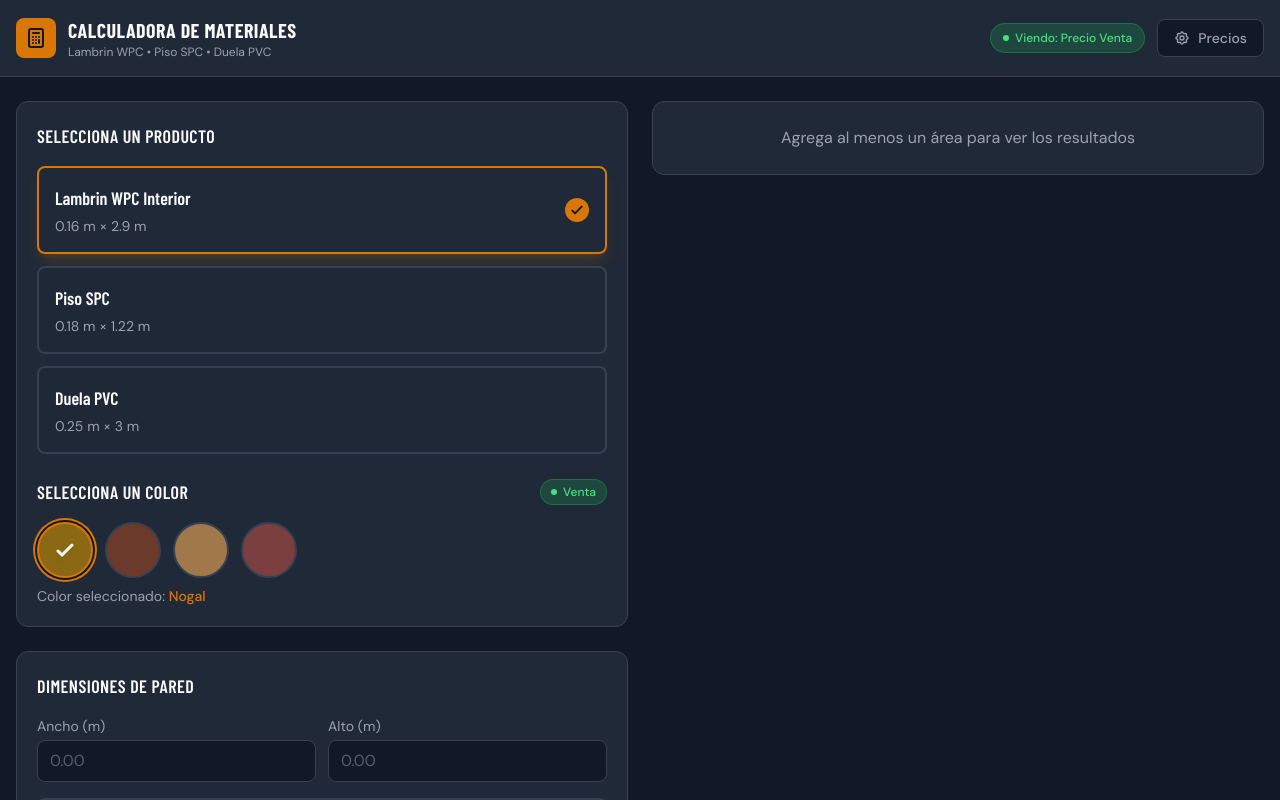
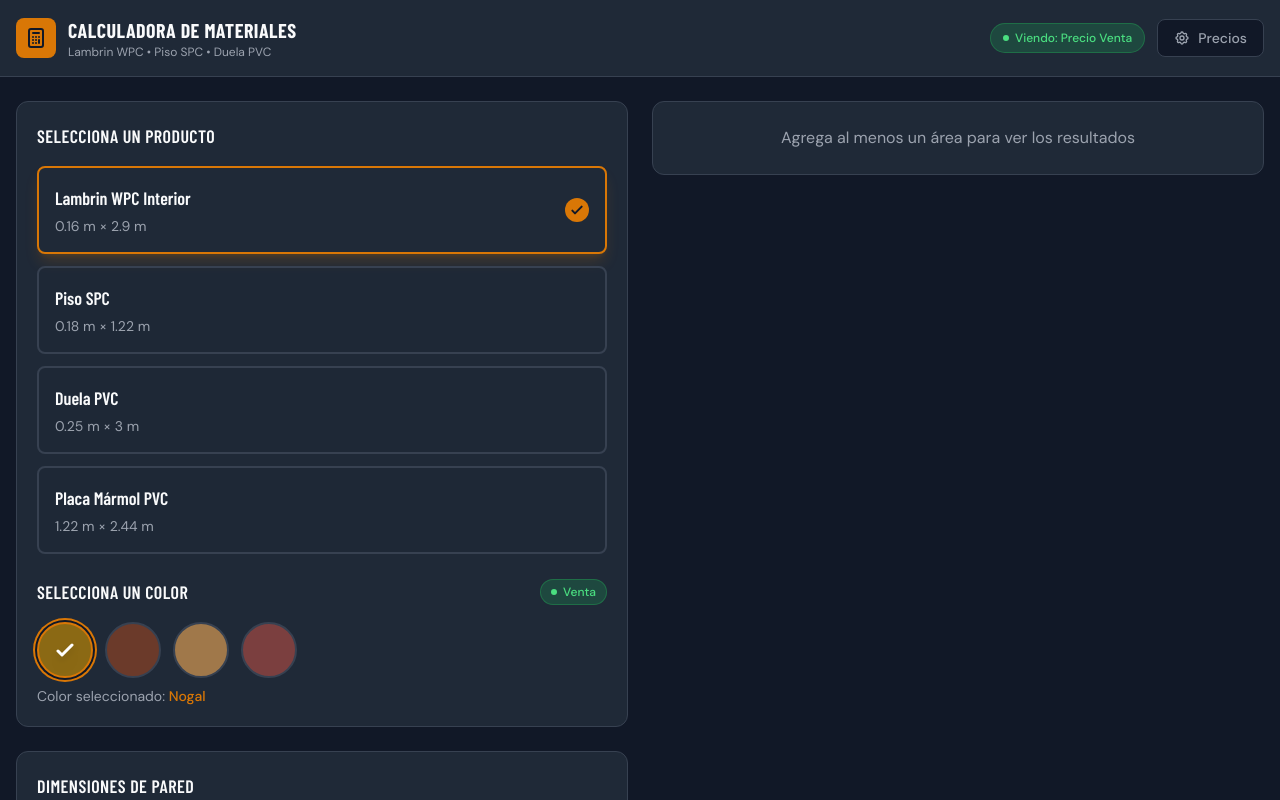
Before and after one commit to Fernando0901/lambrin_VAG, a React (Vite) app: page / in a window 1280 px wide. Shown: the top 800 px of the page. Built offline with nearby package versions, Linux system fonts and the light colour scheme.

Commit message:
Add Placa Mármol PVC with dual pricing by color and Perfil Union accessory

```diff
--- a/src/context/PriceContext.jsx
+++ b/src/context/PriceContext.jsx
@@ -52,18 +52,24 @@
         const acc = products[productId].accesorios[accessoryId]
         if (acc.piezasPorCaja && tipo === 'pieza') {
           next[productId].accesorios[accessoryId].precios[modo].caja =
-            parseFloat((parsed * acc.piezasPorCaja).toFixed(2))
+            Number.parseFloat((parsed * acc.piezasPorCaja).toFixed(2))
         } else if (acc.piezasPorCaja && tipo === 'caja') {
           next[productId].accesorios[accessoryId].precios[modo].pieza =
-            parseFloat((parsed / acc.piezasPorCaja).toFixed(2))
+            Number.parseFloat((parsed / acc.piezasPorCaja).toFixed(2))
         }
       } else {
+        const product = products[productId]
         next[productId].precios[modo][tipo] = parsed
-        const ppb = products[productId].piecesPerBox
-        if (tipo === 'pieza') {
-          next[productId].precios[modo].caja = parseFloat((parsed * ppb).toFixed(2))
+        if (product.pricePerColor) {
+          if (tipo === 'pieza') next[productId].precios[modo].caja = parsed
+          else next[productId].precios[modo].pieza = parsed
         } else {
-          next[productId].precios[modo].pieza = parseFloat((parsed / ppb).toFixed(2))
+          const ppb = product.piecesPerBox
+          if (tipo === 'pieza') {
+            next[productId].precios[modo].caja = Number.parseFloat((parsed * ppb).toFixed(2))
+          } else {
+            next[productId].precios[modo].pieza = Number.parseFloat((parsed / ppb).toFixed(2))
+          }
         }
       }
       return next
--- a/src/data/products.js
+++ b/src/data/products.js
@@ -1,6 +1,6 @@
 const MARGIN_MULTIPLIER = 1.30
 
-const buildPrecios = (costoPieza, costoCaja, piezasPorCaja) => ({
+const buildPrecios = (costoPieza, costoCaja) => ({
   costo: {
     pieza: costoPieza,
     caja: costoCaja
@@ -17,19 +17,19 @@
     name: 'Lambrin WPC Interior',
     dimensions: { width: 0.16, length: 2.90 },
     piecesPerBox: 14,
-    precios: buildPrecios(84.98, 1189.72, 14),
+    precios: buildPrecios(84.98, 1189.72),
     accesorios: {
       clip: {
         nombre: 'Clip de instalación',
         porPieza: 3,
         piezasPorCaja: 100,
-        precios: buildPrecios(2.62, 262.40, 100)
+        precios: buildPrecios(2.62, 262.40)
       },
       angulo: {
         nombre: 'Ángulo 3.0 m',
         largo: 3.0,
         piezasPorCaja: 50,
-        precios: buildPrecios(60.00, 3000.00, 50)
+        precios: buildPrecios(60.00, 3000.00)
       }
     },
     colors: [
@@ -45,7 +45,7 @@
     name: 'Piso SPC',
     dimensions: { width: 0.18, length: 1.22 },
     piecesPerBox: 10,
-    precios: buildPrecios(70.00, 700.00, 10),
+    precios: buildPrecios(70.00, 700.00),
     accesorios: {
       esquinero: {
         nombre: 'Esquinero 2.40 m',
@@ -68,13 +68,13 @@
     name: 'Duela PVC',
     dimensions: { width: 0.25, length: 3.0 },
     piecesPerBox: 10,
-    precios: buildPrecios(90.00, 900.00, 10),
+    precios: buildPrecios(90.00, 900.00),
     accesorios: {
       perfil: {
         nombre: 'Perfil 3.0 m',
         largo: 3.0,
         piezasPorCaja: 20,
-        precios: buildPrecios(43.23, 864.62, 20)
+        precios: buildPrecios(43.23, 864.62)
       }
     },
     colors: [
@@ -84,6 +84,46 @@
       { name: 'Cerezo', hex: '#8B3A3A' }
     ],
     inputType: 'floor'
+  },
+  placa: {
+    id: 'placa',
+    name: 'Placa Mármol PVC',
+    dimensions: { width: 1.22, length: 2.44 },
+    piecesPerBox: 1,
+    precios: {
+      costo: { pieza: null, caja: null },
+      venta: { pieza: null, caja: null }
+    },
+    pricePerColor: true,
+    colorPrices: {
+      '396.55': ['ÁGATA', 'GRAFITO', 'ÓNIX', 'PERLA', 'ZAFIRO'],
+      '456.90': ['AURORA', 'BLACK GOLD', 'PERLA GOLD', 'NEBBIA', 'SIENNA', 'OBSIDIA']
+    },
+    accesorios: {
+      perfilUnion: {
+        nombre: 'Perfil Union 2.45 m',
+        largo: 2.45,
+        piezasPorCaja: 1,
+        precios: {
+          costo: { pieza: 60.00, caja: null },
+          venta: { pieza: parseFloat((60.00 * MARGIN_MULTIPLIER).toFixed(2)), caja: null }
+        }
+      }
+    },
+    colors: [
+      { name: 'ÁGATA', hex: '#B5B5B5' },
+      { name: 'GRAFITO', hex: '#4A4A4A' },
+      { name: 'ÓNIX', hex: '#2D2D2D' },
+      { name: 'PERLA', hex: '#F0EDE8' },
+      { name: 'ZAFIRO', hex: '#2E4A6E' },
+      { name: 'AURORA', hex: '#D4C5A9' },
+      { name: 'BLACK GOLD', hex: '#1C1C1C' },
+      { name: 'PERLA GOLD', hex: '#C9A96E' },
+      { name: 'NEBBIA', hex: '#9FA5A8' },
+      { name: 'SIENNA', hex: '#8B4513' },
+      { name: 'OBSIDIA', hex: '#0D0D0D' }
+    ],
+    inputType: 'wall'
   }
 }
 
--- a/src/utils/calculator.js
+++ b/src/utils/calculator.js
@@ -13,8 +13,16 @@
   const piecesNeeded = Math.ceil(totalArea / pieceArea)
   const boxesNeeded = Math.ceil(piecesNeeded / product.piecesPerBox)
 
-  const pricePieza = currentPrices.precios?.[modo]?.pieza ?? product.precios.venta.pieza
-  const priceCaja = currentPrices.precios?.[modo]?.caja ?? product.precios.venta.caja
+  let pricePieza, priceCaja
+  if (product.pricePerColor && color) {
+    const colorName = color.name
+    const priceKey = Object.keys(product.colorPrices).find(k => product.colorPrices[k].includes(colorName))
+    pricePieza = priceKey ? parseFloat(priceKey) : 0
+    priceCaja = pricePieza
+  } else {
+    pricePieza = currentPrices.precios?.[modo]?.pieza ?? product.precios.venta.pieza
+    priceCaja = currentPrices.precios?.[modo]?.caja ?? product.precios.venta.caja
+  }
 
   let accessories = []
   let perimeterTotal = 0
@@ -82,6 +90,19 @@
         piecesPerBox: product.accesorios.perfil.piezasPorCaja
       }
     ]
+  } else if (productId === 'placa') {
+    lengthTotal = areas.reduce((sum, area) => sum + area.length, 0)
+    const perfilUnionNeeded = Math.ceil(lengthTotal / product.accesorios.perfilUnion.largo)
+    const perfilPrice = currentPrices.accesorios?.perfilUnion?.precios?.[modo]?.pieza ?? product.accesorios.perfilUnion.precios.venta.pieza
+
+    accessories = [
+      {
+        name: product.accesorios.perfilUnion.nombre,
+        quantity: perfilUnionNeeded,
+        unitPrice: perfilPrice,
+        unitPriceWithIVA: perfilPrice * (1 + IVA)
+      }
+    ]
   }
 
   const materialTotal = piecesNeeded * pricePieza
```
